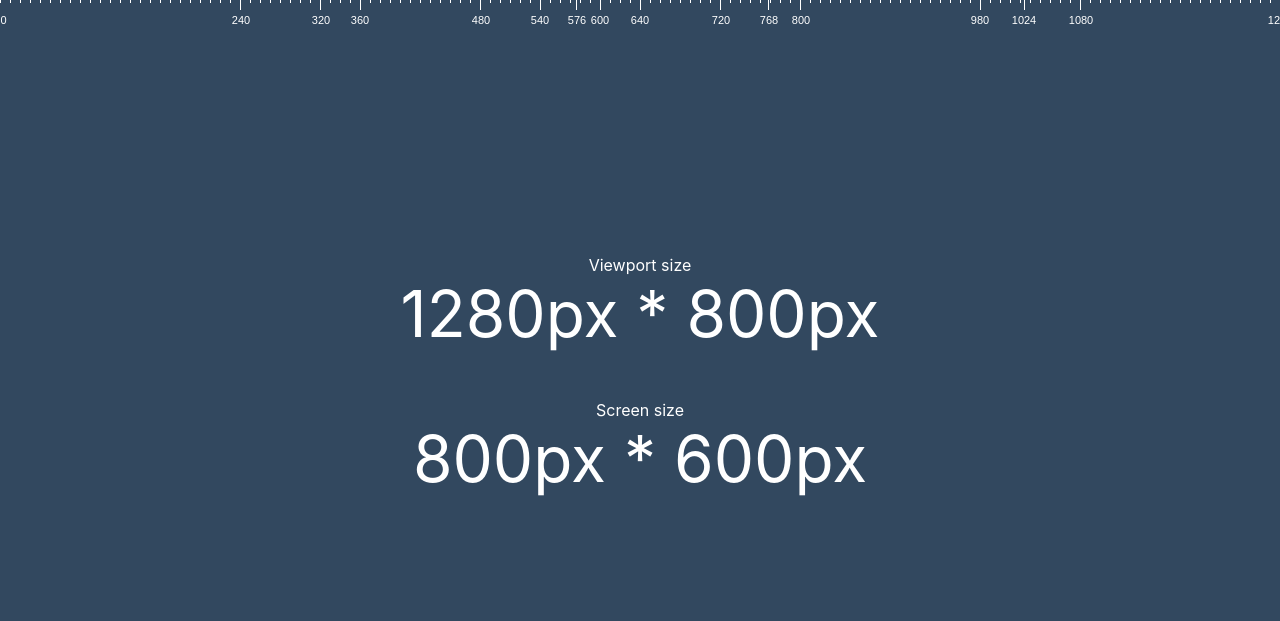
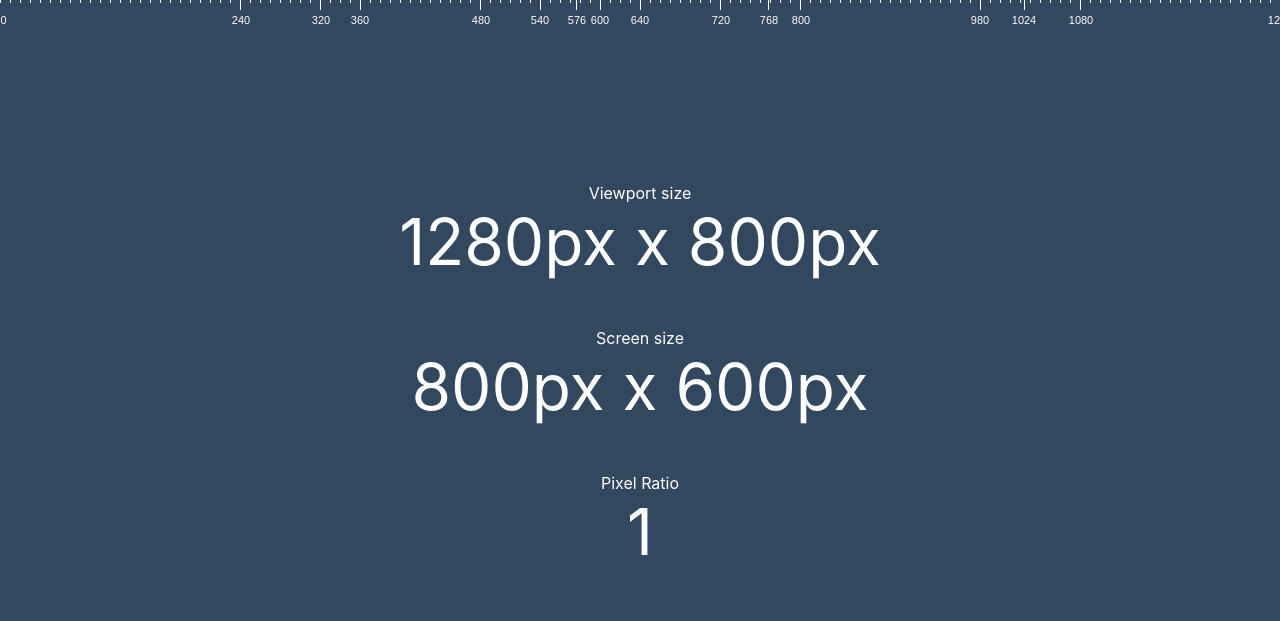
Before and after one commit to fredericdumont/viewports.github.io, a website built with Parcel: page index.html in a window 1280 px wide. Built offline with nearby package versions, Linux system fonts and the light colour scheme.

Commit message:
Add pixel ratio

```diff
--- a/docs/index.html
+++ b/docs/index.html
@@ -1 +1 @@
-<!DOCTYPE html><html><head><title>Viewports</title><meta charset="UTF-8"><meta name="viewport" content="width=device-width, initial-scale=1.0, shrink-to-fit=no"><link rel="stylesheet" href="/viewports.github.io/viewports.github.io.e5f8ad1f.css"></head><body> <div class="main-container"> <h1>Viewport size</h1> <p id="viewportSize"></p> <h1>Screen size</h1> <p id="screenSize"></p> </div> <script src="/viewports.github.io/src.0c15e43b.js"></script> </body></html>
+<!DOCTYPE html><html><head><title>Viewports</title><meta charset="UTF-8"><meta name="viewport" content="width=device-width, initial-scale=1.0, shrink-to-fit=no"><link rel="stylesheet" href="c:/Program%20Files/Git/viewports.github.io/viewports.github.io.f0a02678.css"></head><body> <div class="main-container"> <h1>Viewport size</h1> <p id="viewportSize"></p> <h1>Screen size</h1> <p id="screenSize"></p> <h1>Pixel Ratio</h1> <p id="pixelRatio"></p> </div> <script src="c:/Program%20Files/Git/viewports.github.io/src.e7feca7d.js"></script> </body></html>
--- a/index.html
+++ b/index.html
@@ -13,6 +13,8 @@
       <p id="viewportSize"></p>
       <h1>Screen size</h1>
       <p id="screenSize"></p>
+      <h1>Pixel Ratio</h1>
+      <p id="pixelRatio"></p>
     </div>
 
     <script src="src/index.js"></script>
--- a/src/index.js
+++ b/src/index.js
@@ -1,6 +1,7 @@
 const getSizes = () => {
-  document.querySelector("#viewportSize").innerText = `${innerWidth}px * ${innerHeight}px`;
-  document.querySelector("#screenSize").innerText = `${screen.width}px * ${screen.height}px`;
+  document.querySelector("#viewportSize").innerText = `${innerWidth}px x ${innerHeight}px`;
+  document.querySelector("#screenSize").innerText = `${screen.width}px x ${screen.height}px`;
+  document.querySelector("#pixelRatio").innerText = window.devicePixelRatio;
 };
 
 getSizes();
```
Also changed, not shown: 7 other files.
